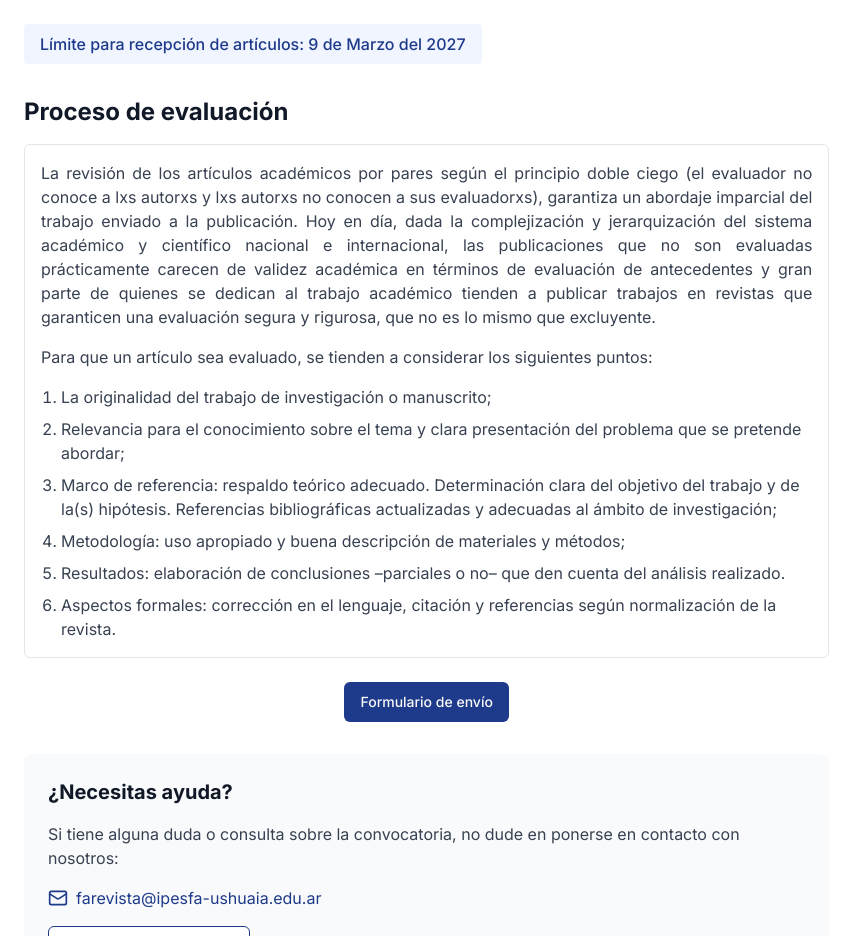
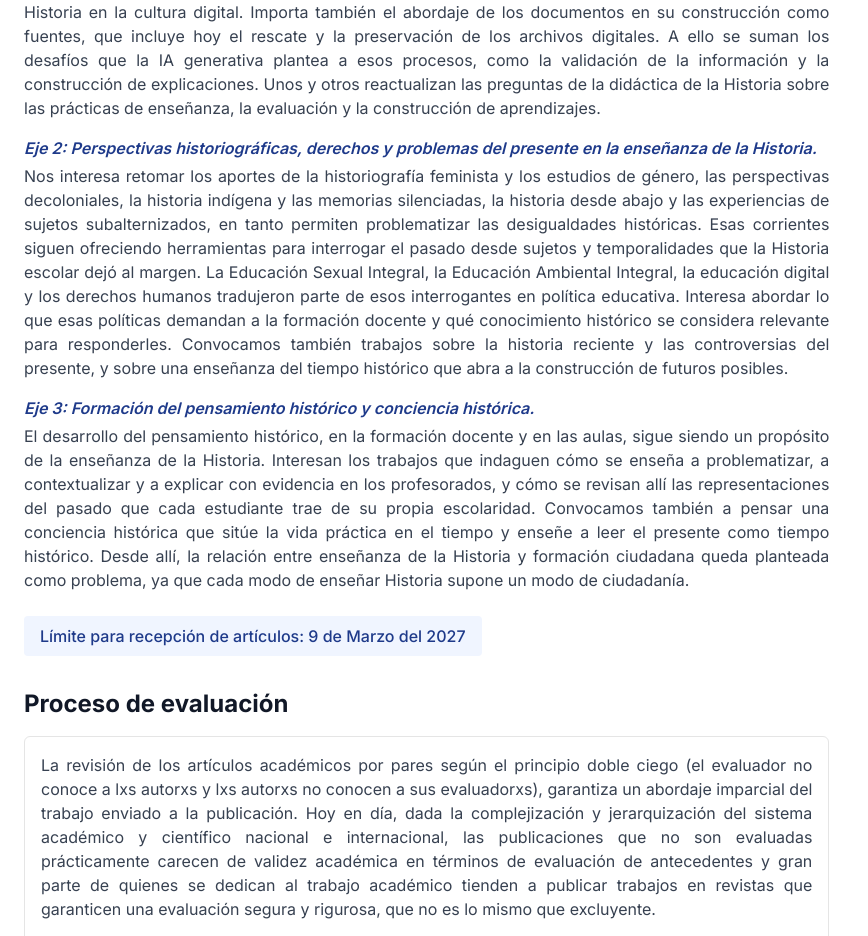
Before and after one commit to ipesfa/revista-institucional, a Next.js app: page /convocatoria in a window 1280 px wide. Shown: the part 1860-2796 px from the top of the page, without its empty margins (0-868 px from the left). Built offline with nearby package versions, Linux system fonts and the light colour scheme.

Commit message:
Completar ejes temáticos de la convocatoria del Volumen 5
Texto completo del Eje 1 y agregado de los Ejes 2 y 3 según
Convocatoria_Historia.docx.

Co-Authored-By: Claude Opus 5.5 <noreply@anthropic.com>

```diff
--- a/app/convocatoria/page.tsx
+++ b/app/convocatoria/page.tsx
@@ -23,9 +23,18 @@ export default function ConvocatoriaPage() {
     ejesTematicos: [
       {
         titulo: "Eje 1: Producción y circulación del conocimiento histórico en la formación docente.",
-        // TODO: el texto recibido se corta en "desde los repositorios" — completar
         texto:
-          "Los institutos de nivel superior son espacios en los que se produce y circula conocimiento histórico, y asumirlo supone revisar las relaciones entre investigación, historiografía y enseñanza, y entre conocimiento experto y divulgación. En ese marco interesa el uso pedagógico de los archivos y los nuevos entornos de acceso al pasado, desde los repositorios",
+          "Los institutos de nivel superior son espacios en los que se produce y circula conocimiento histórico, y asumirlo supone revisar las relaciones entre investigación, historiografía y enseñanza, y entre conocimiento experto y divulgación. En ese marco interesa el uso pedagógico de los archivos y los nuevos entornos de acceso al pasado, desde los repositorios digitalizados hasta la circulación de la Historia en la cultura digital. Importa también el abordaje de los documentos en su construcción como fuentes, que incluye hoy el rescate y la preservación de los archivos digitales. A ello se suman los desafíos que la IA generativa plantea a esos procesos, como la validación de la información y la construcción de explicaciones. Unos y otros reactualizan las preguntas de la didáctica de la Historia sobre las prácticas de enseñanza, la evaluación y la construcción de aprendizajes.",
+      },
+      {
+        titulo: "Eje 2: Perspectivas historiográficas, derechos y problemas del presente en la enseñanza de la Historia.",
+        texto:
+          "Nos interesa retomar los aportes de la historiografía feminista y los estudios de género, las perspectivas decoloniales, la historia indígena y las memorias silenciadas, la historia desde abajo y las experiencias de sujetos subalternizados, en tanto permiten problematizar las desigualdades históricas. Esas corrientes siguen ofreciendo herramientas para interrogar el pasado desde sujetos y temporalidades que la Historia escolar dejó al margen. La Educación Sexual Integral, la Educación Ambiental Integral, la educación digital y los derechos humanos tradujeron parte de esos interrogantes en política educativa. Interesa abordar lo que esas políticas demandan a la formación docente y qué conocimiento histórico se considera relevante para responderles. Convocamos también trabajos sobre la historia reciente y las controversias del presente, y sobre una enseñanza del tiempo histórico que abra a la construcción de futuros posibles.",
+      },
+      {
+        titulo: "Eje 3: Formación del pensamiento histórico y conciencia histórica.",
+        texto:
+          "El desarrollo del pensamiento histórico, en la formación docente y en las aulas, sigue siendo un propósito de la enseñanza de la Historia. Interesan los trabajos que indaguen cómo se enseña a problematizar, a contextualizar y a explicar con evidencia en los profesorados, y cómo se revisan allí las representaciones del pasado que cada estudiante trae de su propia escolaridad. Convocamos también a pensar una conciencia histórica que sitúe la vida práctica en el tiempo y enseñe a leer el presente como tiempo histórico. Desde allí, la relación entre enseñanza de la Historia y formación ciudadana queda planteada como problema, ya que cada modo de enseñar Historia supone un modo de ciudadanía.",
       },
     ],
     areasInteres: [] as string[],
```
